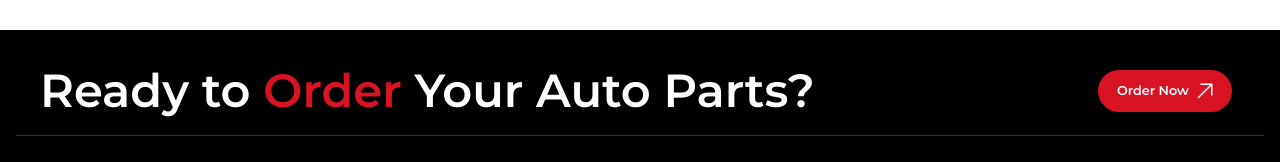
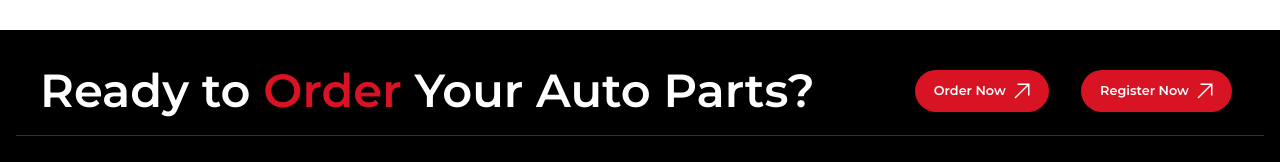
Before and after one commit to talhaxhahid/texas-auto-parts, a React (Create React App) app: page / in a window 1280 px wide. Shown: the part 3611-3773 px from the top of the page. Built offline with nearby package versions, Linux system fonts and the light colour scheme.

Commit message:
added register button to footer

```diff
--- a/src/WebsiteLayout.js
+++ b/src/WebsiteLayout.js
@@ -157,10 +157,16 @@ const WebsiteLayout = ({ children }) => {
           <h2 className="footer-title">
             Ready to <span className="highlight">Order</span> Your Auto Parts?
           </h2>
+          <div style={{display:'flex',justifyContent:'center',gap:'0px'}}>
           <button className="order-now-btn" onClick={() => navigate('/OrderNow')}>
             Order Now
             <img src={arrow} alt="Order Arrow" className="arrow-icon" />
           </button>
+          <a className="order-now-btn" href="https://forms.gle/th22N9s5qc5oEHJL6" target="_blank" rel="noopener noreferrer">
+            Register Now
+            <img src={arrow} alt="Order Arrow" className="arrow-icon" />
+          </a>
+          </div>
         </div>
 
         {/* Middle Section */}
```
